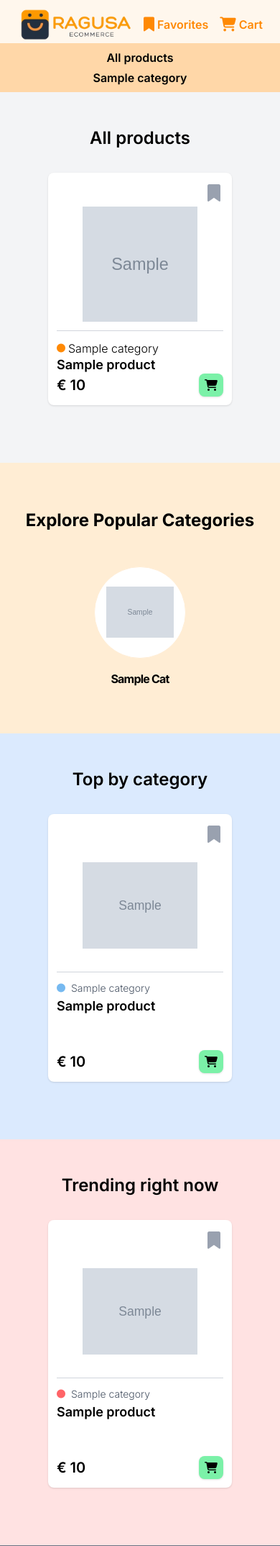
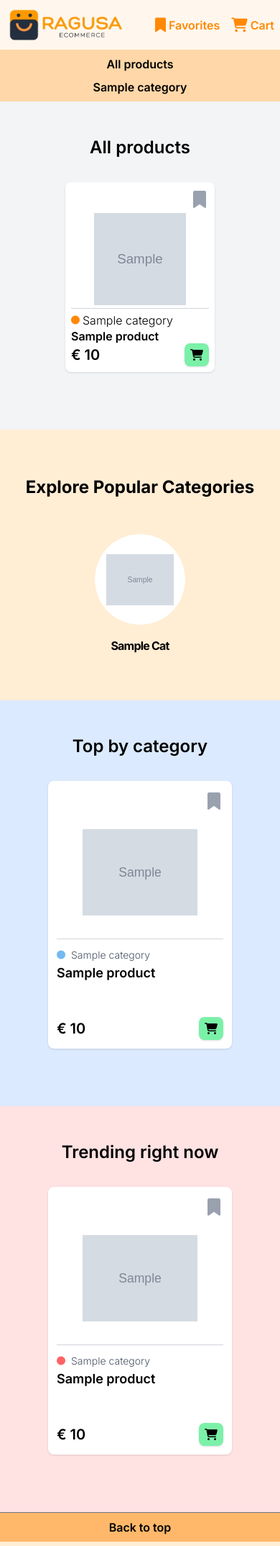
Before and after one commit to lautaroreche/E-Commerce-Django, a Django app: template ecommerce_app/templates/home.html in a window 390 px wide. Shown: the top 2148 px of the page at 72% size. Run offline with Django 5.2, Linux system fonts and the light colour scheme; the template is opened without the code that fills it: most values are stand-ins (such as "Sample title", 1, 10 or a date in 2020); grey boxes marked "Sample" are stand-in pictures.

Commit message:
Improve mobile display on home

```diff
--- a/ecommerce_app/static/css/output.css
+++ b/ecommerce_app/static/css/output.css
@@ -228,8 +228,23 @@
   .m-1 {
     margin: calc(var(--spacing) * 1);
   }
+  .m-2 {
+    margin: calc(var(--spacing) * 2);
+  }
+  .m-3 {
+    margin: calc(var(--spacing) * 3);
+  }
+  .m-4 {
+    margin: calc(var(--spacing) * 4);
+  }
+  .m-5 {
+    margin: calc(var(--spacing) * 5);
+  }
   .m-8 {
     margin: calc(var(--spacing) * 8);
+  }
+  .mx-2 {
+    margin-inline: calc(var(--spacing) * 2);
   }
   .mx-4 {
     margin-inline: calc(var(--spacing) * 4);
@@ -237,8 +252,14 @@
   .mx-auto {
     margin-inline: auto;
   }
+  .my-1 {
+    margin-block: calc(var(--spacing) * 1);
+  }
   .my-3 {
     margin-block: calc(var(--spacing) * 3);
+  }
+  .my-8 {
+    margin-block: calc(var(--spacing) * 8);
   }
   .mt-4 {
     margin-top: calc(var(--spacing) * 4);
@@ -269,6 +290,10 @@
     width: calc(var(--spacing) * 20);
     height: calc(var(--spacing) * 20);
   }
+  .size-32 {
+    width: calc(var(--spacing) * 32);
+    height: calc(var(--spacing) * 32);
+  }
   .size-40 {
     width: calc(var(--spacing) * 40);
     height: calc(var(--spacing) * 40);
@@ -293,6 +318,12 @@
   }
   .w-40 {
     width: calc(var(--spacing) * 40);
+  }
+  .w-48 {
+    width: calc(var(--spacing) * 48);
+  }
+  .w-52 {
+    width: calc(var(--spacing) * 52);
   }
   .w-60 {
     width: calc(var(--spacing) * 60);
@@ -447,6 +478,9 @@
   }
   .border-orange-100 {
     border-color: var(--color-orange-100);
+  }
+  .border-red-300 {
+    border-color: var(--color-red-300);
   }
   .bg-blue-100 {
     background-color: var(--color-blue-100);
@@ -730,6 +764,21 @@
       }
     }
   }
+  .md\:m-8 {
+    @media (width >= 48rem) {
+      margin: calc(var(--spacing) * 8);
+    }
+  }
+  .md\:mx-8 {
+    @media (width >= 48rem) {
+      margin-inline: calc(var(--spacing) * 8);
+    }
+  }
+  .md\:my-3 {
+    @media (width >= 48rem) {
+      margin-block: calc(var(--spacing) * 3);
+    }
+  }
   .md\:block {
     @media (width >= 48rem) {
       display: block;
@@ -746,6 +795,12 @@
       height: calc(var(--spacing) * 32);
     }
   }
+  .md\:size-40 {
+    @media (width >= 48rem) {
+      width: calc(var(--spacing) * 40);
+      height: calc(var(--spacing) * 40);
+    }
+  }
   .md\:h-48 {
     @media (width >= 48rem) {
       height: calc(var(--spacing) * 48);
@@ -759,6 +814,11 @@
   .md\:w-60 {
     @media (width >= 48rem) {
       width: calc(var(--spacing) * 60);
+    }
+  }
+  .md\:w-64 {
+    @media (width >= 48rem) {
+      width: calc(var(--spacing) * 64);
     }
   }
   .md\:max-w-80 {
@@ -791,6 +851,11 @@
       justify-content: center;
     }
   }
+  .md\:gap-8 {
+    @media (width >= 48rem) {
+      gap: calc(var(--spacing) * 8);
+    }
+  }
   .md\:gap-10 {
     @media (width >= 48rem) {
       gap: calc(var(--spacing) * 10);
@@ -799,6 +864,16 @@
   .md\:gap-16 {
     @media (width >= 48rem) {
       gap: calc(var(--spacing) * 16);
+    }
+  }
+  .md\:p-3 {
+    @media (width >= 48rem) {
+      padding: calc(var(--spacing) * 3);
+    }
+  }
+  .md\:px-6 {
+    @media (width >= 48rem) {
+      padding-inline: calc(var(--spacing) * 6);
     }
   }
   .md\:px-8 {
@@ -822,6 +897,12 @@
     @media (width >= 48rem) {
       font-size: var(--text-4xl);
       line-height: var(--tw-leading, var(--text-4xl--line-height));
+    }
+  }
+  .md\:text-lg {
+    @media (width >= 48rem) {
+      font-size: var(--text-lg);
+      line-height: var(--tw-leading, var(--text-lg--line-height));
     }
   }
   .md\:text-xl {
--- a/ecommerce_app/templates/header.html
+++ b/ecommerce_app/templates/header.html
@@ -3,7 +3,7 @@
 
 <header>
     <nav class="flex-col">
-        <div class="flex justify-between items-center gap-3 px-6 pt-2 bg-orange-50">
+        <div class="flex justify-between items-center gap-3 px-2 md:px-6 py-2 bg-orange-50">
             <a href="{% url 'home' %}" aria-label="Ragusa ecommerce logo" class="flex items-center gap-1 md:min-w-40 m-1">
                 <img src="{% static 'images/logo.webp' %}" alt="Ragusa ecommerce logo" class="w-40 md:w-60">
             </a>
@@ -30,7 +30,7 @@
             </div>
         </div>
         <div class="mx-auto">
-            <ul class="flex flex-col items-center md:flex-row gap-1 md:gap-10 md:justify-center font-semibold w-full px-6 py-2 bg-orange-200">
+            <ul class="flex flex-col items-center md:flex-row gap-2 md:gap-10 md:justify-center font-semibold w-full px-6 py-2 bg-orange-200">
                 <li>
                     <a href="{% url 'home' %}" aria-label="All products">
                         All products
--- a/ecommerce_app/templates/product_cards.html
+++ b/ecommerce_app/templates/product_cards.html
@@ -1,18 +1,18 @@
 {% load static %}
 
 
-<div class="flex justify-center gap-8 m-8 flex-wrap">
+<div class="flex justify-center gap-2 md:gap-8 mx-2 md:mx-8 my-8 flex-wrap">
     {% for product in products %}
-        <div class="w-64 p-3 rounded-lg shadow-sm bg-white {% if product.id in cart_products %}shadow-green-300 border-1 border-green-300{% endif %}">
+        <div class="w-52 md:w-64 p-2 md:p-3 rounded-lg shadow-sm bg-white {% if product.id in cart_products %}shadow-green-300 border-1 border-green-300{% endif %}">
             <div class="flex items-center {% if product.is_trend or product.is_top_of_category %}justify-between{% else %}justify-end{% endif %}">
                 {% include 'manage_tags.html' %}
 
                 {% include 'manage_favorites.html' %}
             </div>
             <a href="{% url 'detail' product.id %}" aria-label="{{ product.name }}" class="flex justify-center">
-                <img src="{{ product.image.url }}" alt="{{ product.name }}" class="size-40">
+                <img src="{{ product.image.url }}" alt="{{ product.name }}" class="size-32 md:size-40">
             </a>
-            <hr class="w-full my-3 text-gray-300">
+            <hr class="w-full my-1 md:my-3 text-gray-300">
             <div class="flex flex-col justify-between space-y-10">
                 <div>
                     <div class="flex items-center gap-1">
@@ -20,7 +20,7 @@
                         <p>{{ product.category }}</p>
                     </div>
                     <a href="{% url 'detail' product.id %}" aria-label="{{ product.name }}">
-                        <p class="text-lg font-semibold leading-tight truncate w-full">
+                        <p class="md:text-lg font-semibold leading-tight truncate w-full">
                             {{ product.name }}
                         </p>
                     </a>
```
Also changed, not shown: ecommerce_app/templates/product_list.html (+4 -4 lines).
